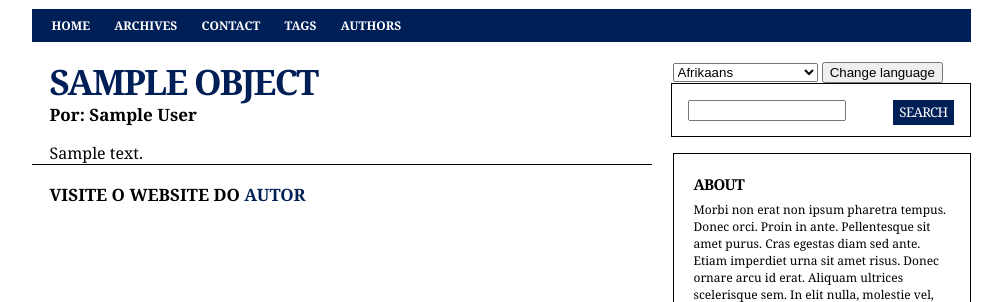
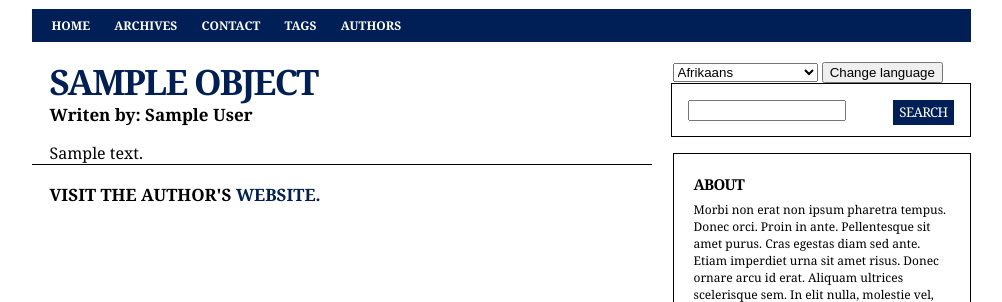
Before and after one commit to omaciel/planeta-gnulinux-brasil, a Django app: template templates/planeta/single_article.html in a window 1280 px wide; the page is wider, and only the part inside the window is pictured. Shown: the part 196-498 px from the top of that part, without its empty margins (139-1141 px from the left). Run offline with Django 3.2, Linux system fonts and the light colour scheme; the template is opened without the code that fills it: most values are stand-ins (such as "Sample title", 1, 10 or a date in 2020).

Commit message:
Localized single article template.

```diff
--- a/templates/planeta/single_article.html
+++ b/templates/planeta/single_article.html
@@ -1,11 +1,12 @@
 {% extends "base.html" %}
+{% load i18n %}
 {% block main_content %}
 <div id="main_content">
     <div class="single_article">
         <h2>{{ object.title }}</h2>
-        <p class="credit">Por: {{ object.feed.author }}</p>
+        <p class="credit">{% trans "Writen by: " %}{{ object.feed.author }}</p>
         {{ object.content|safe }}
     </div><!--end single_article-->
-    <p class="author_website">Visite o website do <a href="{{ object.feed.site_url }}">autor</a></p>
+    <p class="author_website">{% trans "Visit the author's" %} <a href="{{ object.feed.site_url }}">{% trans "website." %}</a></p>
 </div><!--end main_content-->
 {% endblock %}
```
